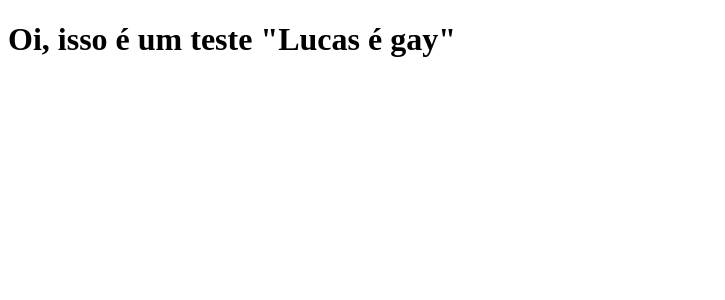
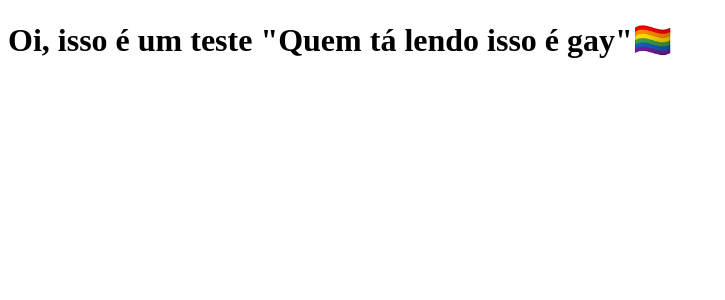
Before and after one commit to Gabt3c/clone-tabnews, a Next.js app: page / in a window 1280 px wide. Shown: the top 300 px of the page, without its empty margins (0-725 px from the left). Built offline with nearby package versions, Linux system fonts and the light colour scheme.

Commit message:
modifica a frase

```diff
--- a/pages/index.js
+++ b/pages/index.js
@@ -1,5 +1,5 @@
 function Home() {
-    return <h1>Oi, isso é um teste "Lucas é gay"</h1>
+    return <h1>Oi, isso é um teste "Quem tá lendo isso é gay"🏳‍🌈</h1>
 }
 
 export default Home;
```
